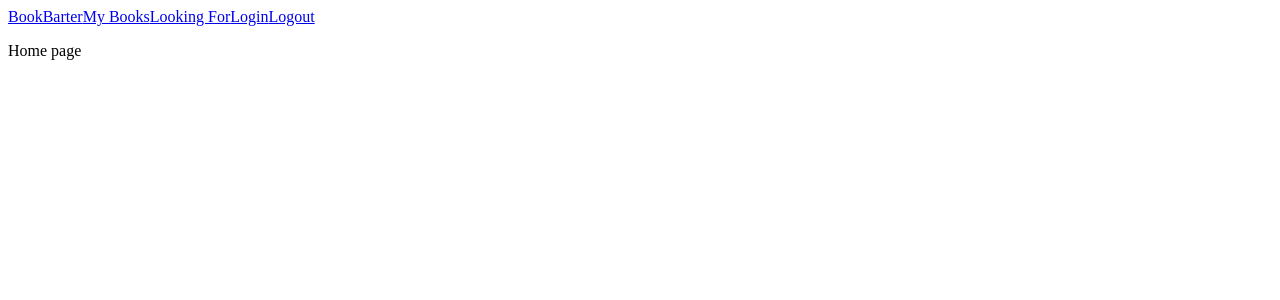
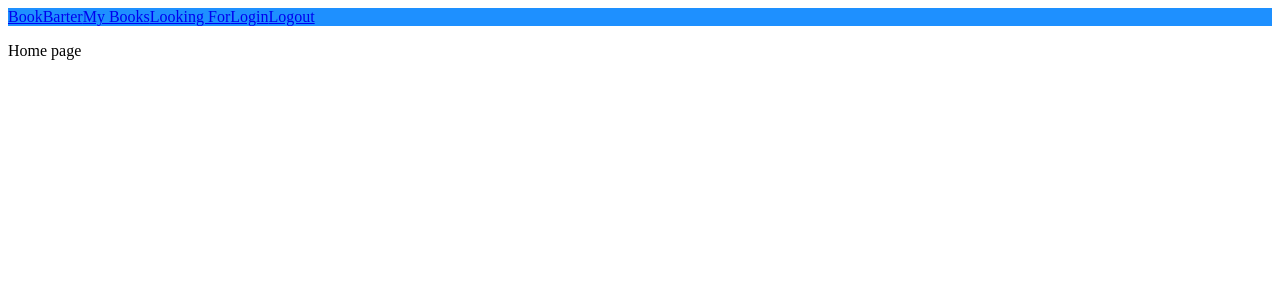
Before and after one commit to mechmillan/book-barter, a React app: page /home in a window 1280 px wide. Shown: the top 300 px of the page. Built offline with nearby package versions, Linux system fonts and the light colour scheme.

Commit message:
feat: test out styled-components

```diff
--- a/client/components/Navbar.js
+++ b/client/components/Navbar.js
@@ -2,17 +2,24 @@ import React from "react";
 import { BrowserRouter as Router, Route, Link } from "react-router-dom";
 import Home from "./Home";
 
+import styled from "styled-components";
+
+const StyledNav = styled.nav`
+  display: flex;
+  background: dodgerblue;
+`;
+
 const Navbar = () => {
   return (
     <Router>
-      <div className="navigation">
-        <nav>
+      <div>
+        <StyledNav>
           <Link to="/home">BookBarter</Link>
           <Link to="/my-books">My Books</Link>
           <Link to="/looking-for">Looking For</Link>
           <Link to="/login">Login</Link>
           <Link to="/logout">Logout</Link>
-        </nav>
+        </StyledNav>
         <Route exact path="/home" component={Home} />
       </div>
     </Router>
```
